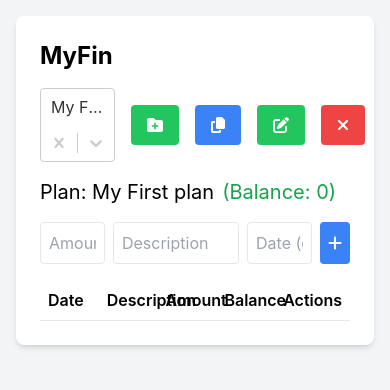
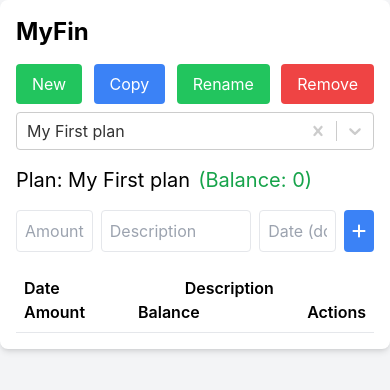
Before and after one commit to dmitry-sher/myfin, a React (Create React App) app: page / in a window 390 px wide. Shown: the top 390 px of the page. Built offline with nearby package versions, Linux system fonts and the light colour scheme.

Commit message:
responsive design

```diff
--- a/src/App.tsx
+++ b/src/App.tsx
@@ -30,8 +30,8 @@ function App() {
   }, [plans, dispatch]);
 
   return (
-    <div className="min-h-screen bg-gray-100 p-4">
-      <div className="mx-auto bg-white shadow-md rounded-lg p-6">
+    <div className="min-h-screen bg-gray-100 sm:p-4">
+      <div className="mx-auto bg-white shadow-md rounded-lg p-4 sm:p-6">
         <h1 className="text-2xl font-bold mb-4">MyFin</h1>
 
         <PlanSelector
--- a/src/components/PlanSelector.tsx
+++ b/src/components/PlanSelector.tsx
@@ -4,7 +4,7 @@ import {
   faClose,
   faCopy,
   faEdit,
-  faFolderPlus
+  faFolderPlus,
 } from "@fortawesome/free-solid-svg-icons"; // Import icons
 import { FontAwesomeIcon } from "@fortawesome/react-fontawesome";
 import { v4 as uuidv4 } from "uuid";
@@ -14,7 +14,7 @@ import {
   addPlan,
   copyPlan,
   removePlan,
-  renamePlan
+  renamePlan,
 } from "../slices/plansSlice";
 import { useAppDispatch, useAppSelector } from "../store";
 import { Plan } from "../types/entities";
@@ -31,7 +31,7 @@ interface PlanSelectorProps {
 export const PlanSelector: FC<PlanSelectorProps> = ({
   plans,
   selectedPlanId,
-  onSelectPlan
+  onSelectPlan,
 }) => {
   const dispatch = useAppDispatch();
 
@@ -39,7 +39,7 @@ export const PlanSelector: FC<PlanSelectorProps> = ({
 
   const options = plans.map((plan) => ({
     value: plan.id,
-    label: plan.name
+    label: plan.name,
   }));
 
   const selectedOption =
@@ -56,7 +56,7 @@ export const PlanSelector: FC<PlanSelectorProps> = ({
       const action = {
         planId: selectedPlanId!,
         newPlanName,
-        newPlanId: uuidv4()
+        newPlanId: uuidv4(),
       };
       dispatch(copyPlan(action));
 
@@ -80,7 +80,7 @@ export const PlanSelector: FC<PlanSelectorProps> = ({
     dispatch(
       addPlan({
         newPlanName,
-        newPlanId: uuidv4()
+        newPlanId: uuidv4(),
       })
     );
   };
@@ -100,7 +100,8 @@ export const PlanSelector: FC<PlanSelectorProps> = ({
   }, [plans, onSelectPlan]);
 
   return (
-    <div className="mb-4 flex items-center space-x-4">
+    <div className="mb-4 flex flex-col-reverse sm:flex-row items-center sm:space-x-4">
+      <div className="w-full sm:w-1/2">
         <Select
           options={options}
           value={selectedOption}
@@ -109,33 +110,40 @@ export const PlanSelector: FC<PlanSelectorProps> = ({
           isClearable
           className="flex-1"
         />
+      </div>
+      <div className="w-full sm:w-fit sm:block flex justify-between mb-2 sm:mb-0">
         <button
-        className="bg-green-500 text-white py-2 px-4 rounded"
+          className="bg-green-500 text-white py-2 px-4 rounded sm:mr-2"
           onClick={handleCreatePlan}
         >
-        <FontAwesomeIcon icon={faFolderPlus} />
+          <div className="sm:hidden">New</div>
+          <FontAwesomeIcon icon={faFolderPlus} title="Add plan" className="hidden sm:block" />
         </button>
         <button
-        className="bg-blue-500 text-white py-2 px-4 rounded"
+          className="bg-blue-500 text-white py-2 px-4 rounded sm:mr-2"
           onClick={handleDuplicatePlan}
           disabled={!selectedPlanId}
         >
-        <FontAwesomeIcon icon={faCopy} />
+          <div className="sm:hidden">Copy</div>
+          <FontAwesomeIcon icon={faCopy} title="Duplicate" className="hidden sm:block" />
         </button>
         <button
-        className="bg-green-500 text-white py-2 px-4 rounded"
+          className="bg-green-500 text-white py-2 px-4 rounded sm:mr-2"
           onClick={handleOpenRenameModal}
           disabled={!selectedPlanId}
         >
-        <FontAwesomeIcon icon={faEdit} />
+          <div className="sm:hidden">Rename</div>
+          <FontAwesomeIcon icon={faEdit} title="Rename" className="hidden sm:block" />
         </button>
         <button
-        className="bg-red-500 text-white py-2 px-4 rounded"
+          className="bg-red-500 text-white py-2 px-4 rounded sm:mr-2"
           onClick={handleRemovePlan}
           disabled={!selectedPlanId}
         >
-        <FontAwesomeIcon icon={faClose} />
+          <div className="sm:hidden">Remove</div>
+          <FontAwesomeIcon icon={faClose} title="Remove" className="hidden sm:block" />
         </button>
+      </div>
 
       {modalIsOpen && selectedPlanId ? (
         <ModalComponent title="Rename Plan">
--- a/src/components/TransactionItem.tsx
+++ b/src/components/TransactionItem.tsx
@@ -17,7 +17,7 @@ export const TransactionItem: FC<TransactionItemProps> = ({
   transaction,
   balance,
   onUpdateTransaction,
-  onDeleteTransaction
+  onDeleteTransaction,
 }) => {
   const [isEditing, setIsEditing] = useState(false);
 
@@ -27,7 +27,7 @@ export const TransactionItem: FC<TransactionItemProps> = ({
   };
 
   return (
-    <li className="flex justify-between items-center p-2 border-b">
+    <li className="flex justify-between items-center p-2 border-b flex-col sm:flex-row">
       {isEditing ? (
         <TransactionEditForm
           transaction={transaction}
@@ -36,10 +36,13 @@ export const TransactionItem: FC<TransactionItemProps> = ({
         />
       ) : (
         <>
+          <div className="flex sm:w-3/5 w-full">
             <span className="w-1/5">{transaction.date}</span>
             <span className="w-48">{transaction.description}</span>
+          </div>
+          <div className="flex sm:w-2/5 w-full justify-between">
             <span
-            className={`w-1/5 text-right ${
+              className={`w-1/3 sm:text-right ${
                 transaction.amount > 0 ? "text-green-600" : "text-red-600"
               }`}
             >
@@ -47,13 +50,13 @@ export const TransactionItem: FC<TransactionItemProps> = ({
               {transaction.amount}
             </span>
             <span
-            className={`w-1/5 text-right ${
+              className={`w-1/3 sm:text-right ${
                 balance >= 0 ? "text-green-600" : "text-red-600"
               }`}
             >
               {balance}
             </span>
-          <div className="flex items-center space-x-2">
+            <div className="flex items-center space-x-2 text-right">
               <button
                 onClick={() => setIsEditing(true)}
                 className="p-1 bg-blue-500 text-white rounded"
@@ -74,6 +77,7 @@ export const TransactionItem: FC<TransactionItemProps> = ({
                 <FontAwesomeIcon icon={faClose} />
               </button>
             </div>
+          </div>
         </>
       )}
     </li>
--- a/src/components/TransactionList.tsx
+++ b/src/components/TransactionList.tsx
@@ -13,7 +13,7 @@ interface TransactionListProps {
 export const TransactionList: FC<TransactionListProps> = ({
   transactions,
   onUpdateTransaction,
-  onDeleteTransaction
+  onDeleteTransaction,
 }) => {
   const parseDate = (dateStr: string): Date => {
     const [day, month] = dateStr.split("/").map(Number);
@@ -28,12 +28,16 @@ export const TransactionList: FC<TransactionListProps> = ({
 
   return (
     <div>
-      <div className="flex justify-between font-semibold p-2 border-b">
-        <span className="w-1/5">Date</span>
-        <span className="w-1/5">Description</span>
-        <span className="w-1/5 text-right">Amount</span>
-        <span className="w-1/5 text-right">Balance</span>
-        <span className="w-1/5 text-right">Actions</span>
+      <div className="flex flex-col sm:flex-row justify-between font-semibold p-2 border-b">
+        <div className="sm:w-2/5 w-full flex">
+          <span className="sm:w-1/2 w-1/5">Date</span>
+          <span className="sm:w-1/2 w-4/5 text-center">Description</span>
+        </div>
+        <div className="sm:w-3/5 w-full flex">
+          <span className="w-1/3 sm:text-right">Amount</span>
+          <span className="w-1/3 sm:text-right">Balance</span>
+          <span className="w-1/3 text-right">Actions</span>
+        </div>
       </div>
       <ul className="space-y-2">
         {sortedTransactions.map((transaction) => {
```
Also changed, not shown: .eslintrc.js. Lines whose indentation alone changed are shown as unchanged.
